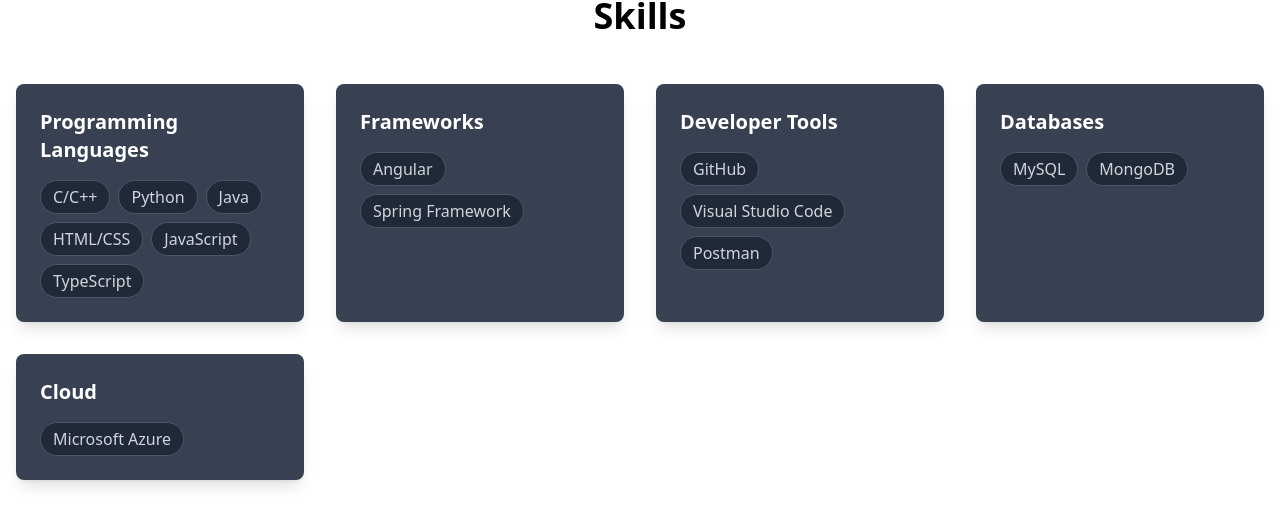
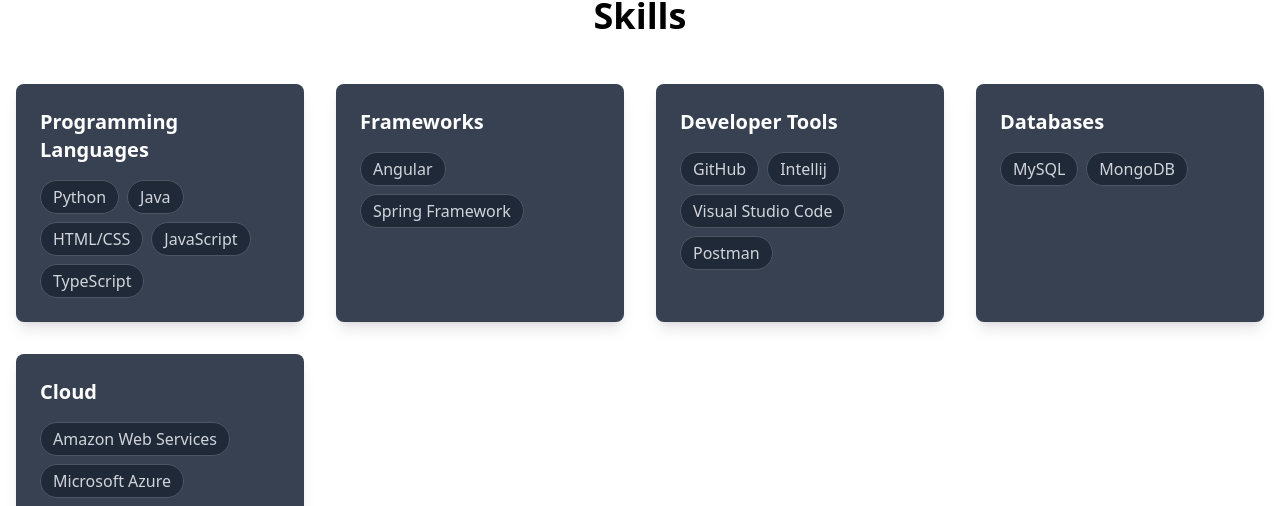
Before and after one commit to R-Dharun/My-Portfolio-1, a React (Vite) app: page / in a window 1280 px wide. Shown: the part 2826-3332 px from the top of the page. Built offline with nearby package versions, Linux system fonts and the light colour scheme; no server answers.

Commit message:
Update Skills.tsx
Change in the Skillset

```diff
--- a/src/components/Skills.tsx
+++ b/src/components/Skills.tsx
@@ -2,7 +2,7 @@
   const skillCategories = [
     {
       title: 'Programming Languages',
-      skills: ['C/C++', 'Python', 'Java', 'HTML/CSS', 'JavaScript', 'TypeScript']
+      skills: ['Python', 'Java', 'HTML/CSS', 'JavaScript', 'TypeScript']
     },
     {
       title: 'Frameworks',
@@ -10,7 +10,7 @@
     },
     {
       title: 'Developer Tools',
-      skills: ['GitHub', 'Visual Studio Code', 'Postman',]
+      skills: ['GitHub', 'Intellij','Visual Studio Code', 'Postman',]
     },
     {
       title: 'Databases',
@@ -18,7 +18,7 @@
     },
     {
       title: 'Cloud',
-      skills: ['Microsoft Azure']
+      skills: ['Amazon Web Services','Microsoft Azure']
     }
   ];
 
```
